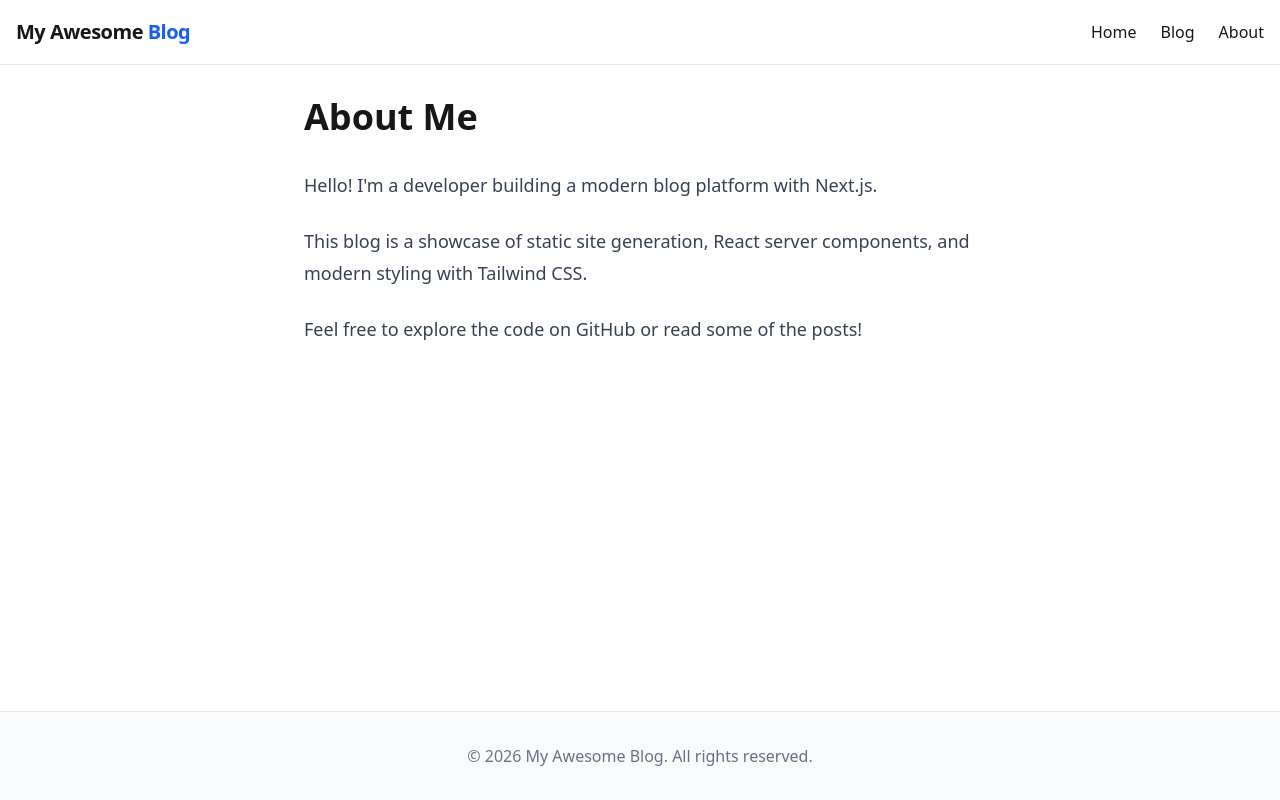
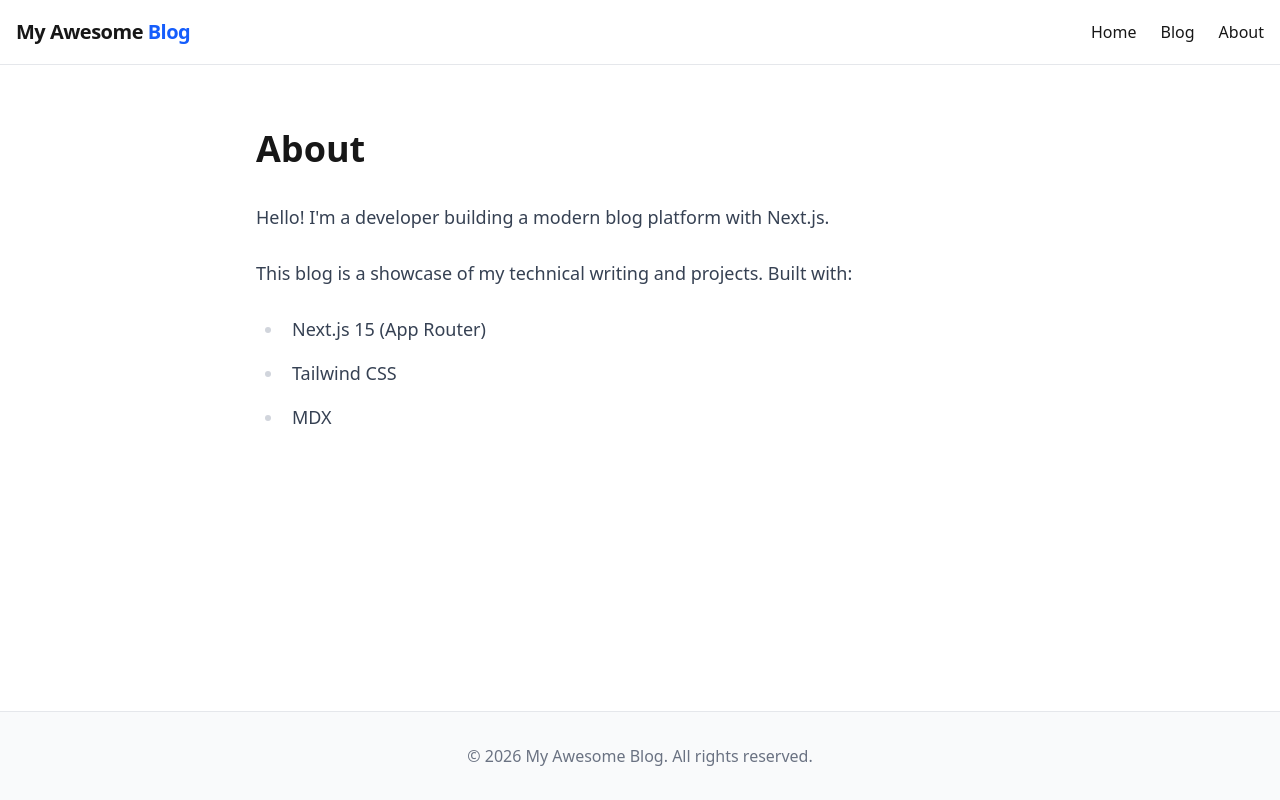
Before and after one commit to Savinay76/blog-platform, a Next.js app: page /about in a window 1280 px wide. Built offline with nearby package versions, Linux system fonts and the light colour scheme.

Commit message:
Add data-testid to About Page

```diff
--- a/src/app/about/page.tsx
+++ b/src/app/about/page.tsx
@@ -5,20 +5,22 @@ export const metadata = {
 
 export default function About() {
     return (
-        <div className="max-w-2xl mx-auto">
-            <h1 className="text-4xl font-bold mb-8">About Me</h1>
-            <div className="prose prose-lg dark:prose-invert">
+        <article className="max-w-3xl mx-auto py-8" data-testid="about-page">
+            <h1 className="text-4xl font-bold mb-8" data-testid="about-title">About</h1>
+            <div className="prose prose-lg dark:prose-invert max-w-none" data-testid="about-content">
                 <p>
                     Hello! I&apos;m a developer building a modern blog platform with Next.js.
                 </p>
                 <p>
-                    This blog is a showcase of static site generation, React server components,
-                    and modern styling with Tailwind CSS.
+                    This blog is a showcase of my technical writing and projects.
+                    Built with:
                 </p>
-                <p>
-                    Feel free to explore the code on GitHub or read some of the posts!
-                </p>
+                <ul>
+                    <li>Next.js 15 (App Router)</li>
+                    <li>Tailwind CSS</li>
+                    <li>MDX</li>
+                </ul>
             </div>
-        </div>
+        </article>
     );
 }
```
